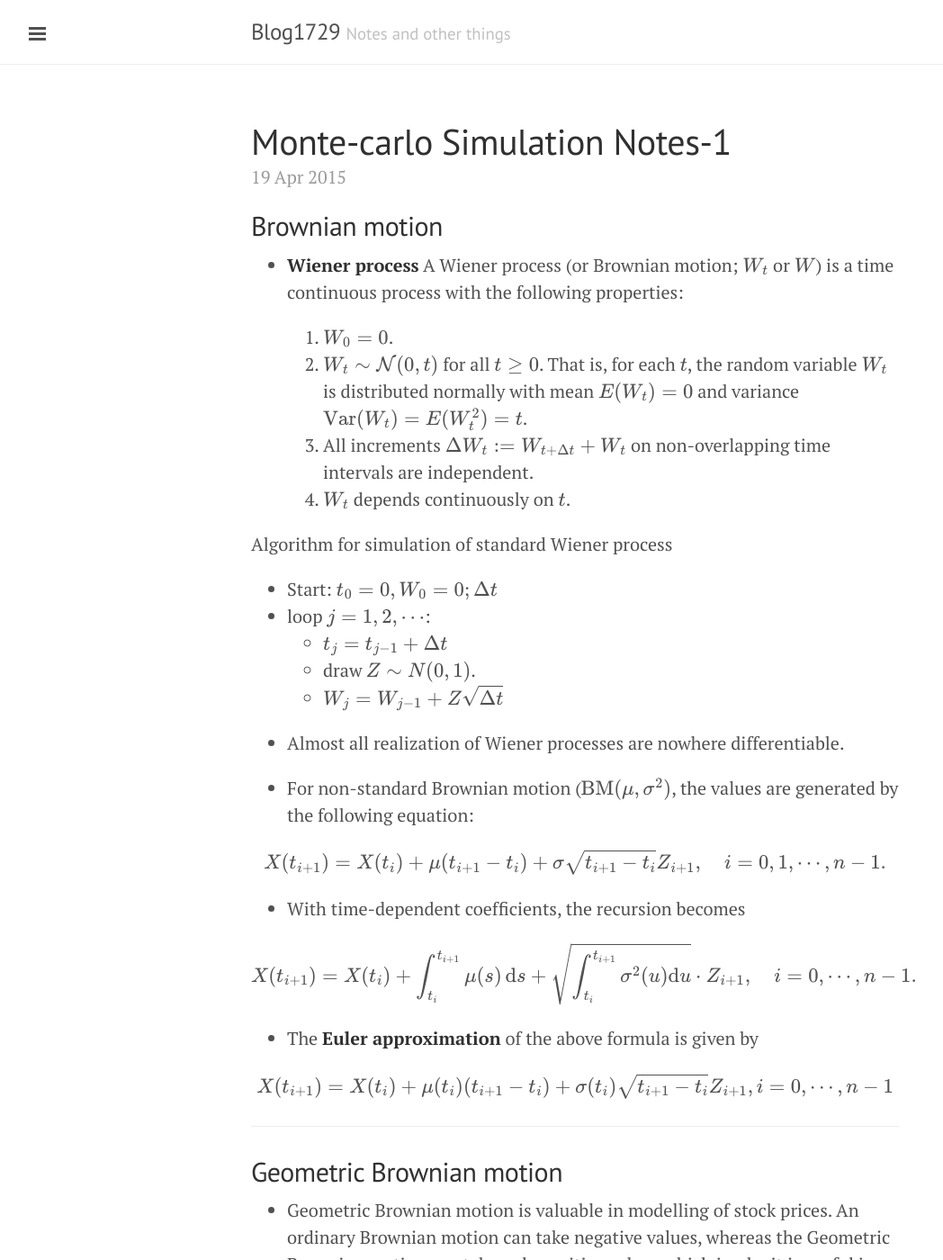
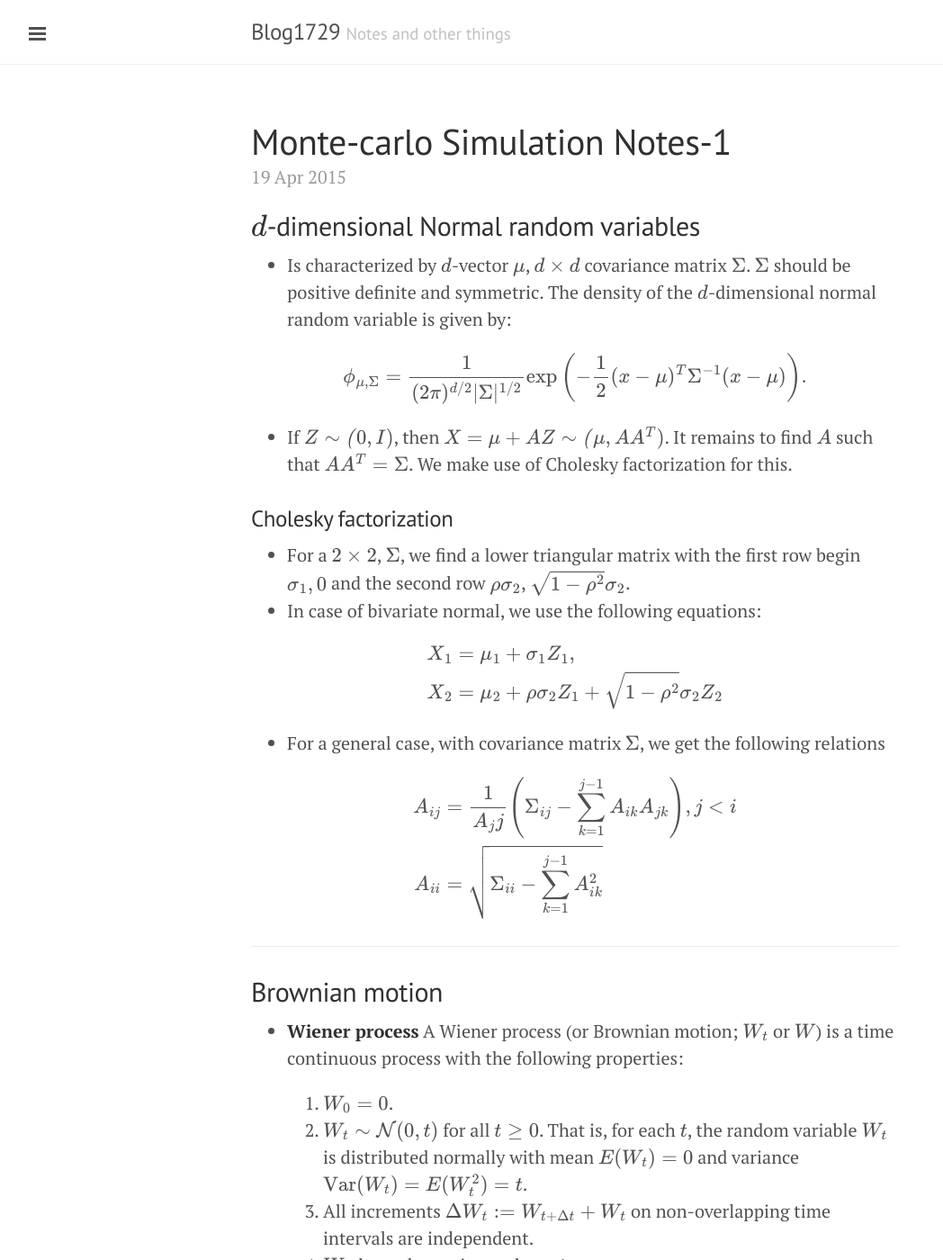
Before and after one commit to blog1729/blog1729.github.io.OLD, a Jekyll site: the page built from _posts/2015-04-19-monte-carlo-notes-1.md, in a window 1280 px wide and 1400 px high. Shown: the whole window at 90% size, without its empty margins (1-1049 px from the left). Built offline with Jekyll 4.4.1, drawn with Linux system fonts in a browser that asks for light colours; formulas are drawn with MathJax 3; comment, search, counter and statistics services are not loaded; some of the changed text lies outside the part shown.

Commit message:
New post

```diff
--- a/_posts/2015-04-19-monte-carlo-notes-1.md
+++ b/_posts/2015-04-19-monte-carlo-notes-1.md
@@ -3,6 +3,34 @@ layout: post
 comments: true
 title: Monte-carlo Simulation Notes-1
 ---
+
+## $d$-dimensional Normal random variables
+
+* Is characterized by $d$-vector $\mu$, $d\times d$ covariance matrix $\Sigma$. $\Sigma$ should be positive definite and symmetric. The density of the $d$-dimensional normal random variable is given by:
+
+$$\phi_{\mu, \Sigma} = \frac{1}{(2\pi)^{d/2}\vert \Sigma \vert^{1/2}} \exp{\left(-\frac{1}{2}(x-\mu)^{T}\Sigma^{-1}(x-\mu)\right)}.$$
+
+* If $Z \sim \mathcal(0, I)$, then $X = \mu + A Z \sim \mathcal(\mu, AA^{T})$. It remains to find $A$ such that $AA^{T} = \Sigma$. We make use of Cholesky factorization for this.
+
+### Cholesky factorization
+
+* For a $2\times 2$, $\Sigma$, we find a lower triangular matrix with the first row begin $\sigma_1, 0$ and the second row $\rho \sigma_2$, $\sqrt{1-\rho^2}\sigma_2$.
+* In case of bivariate normal, we use the following equations:
+
+$$\begin{align*}
+X_1 &= \mu_1 + \sigma_1 Z_1, \\
+X_2 &= \mu_2 + \rho \sigma_2 Z_1 + \sqrt{1-\rho^2}\sigma_2 Z_2 \\
+\end{align*}$$
+
+* For a general case, with covariance matrix $\Sigma$, we get the following relations
+
+
+$$\begin{align*}
+A_{ij} & = \frac{1}{A_jj}\left(\Sigma_{ij} - \sum_{k=1}^{j-1} A_{ik}A_{jk}\right), j<i \\
+A_{ii} &= \sqrt{\Sigma_{ii} - \sum_{k=1}^{j-1} A^2_{ik}}
+\end{align*}$$
+
+* * *
 
 ## Brownian motion
 * **Wiener process** A Wiener process (or Brownian motion; $W_t$ or $W$) is a time continuous process with the following properties:
```
Also changed, not shown: _posts/2015-04-06-option-pricing.md (+21 -1 lines), _posts/2015-04-20-aggregate-supply-aggregate-demand.md (added, +36 -0 lines), _posts/2015-04-22-R-part-1.md (added, +19 -0 lines), _posts/2015-04-22-matlab-part-1.md (added, +95 -0 lines).
